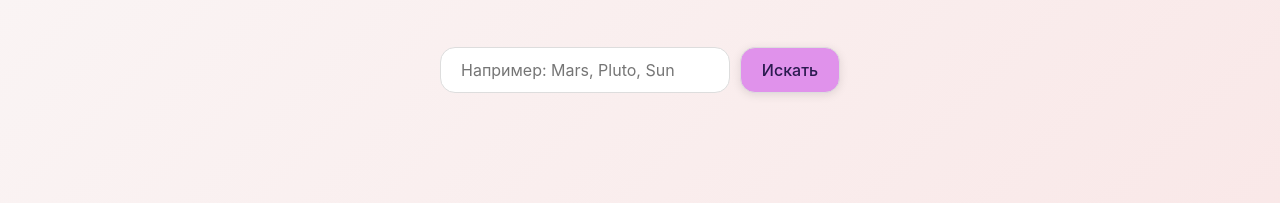
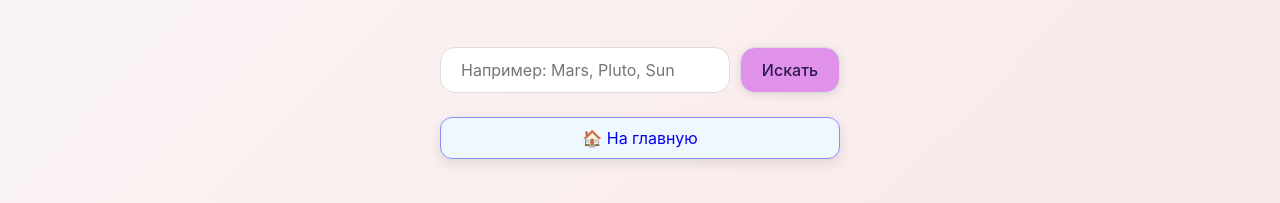
Before and after one commit to wraxau/web-laba2, a website built with Vite: page docs/new.html in a window 1280 px wide. Shown: the part 125-328 px from the top of the page. Built offline with nearby package versions, Linux system fonts and the light colour scheme.

Commit message:
Update new.html

```diff
--- a/docs/new.html
+++ b/docs/new.html
@@ -19,6 +19,10 @@
             <input type="text" id="newInput" placeholder="Например: Mars, Pluto, Sun" required/>
             <button type="submit">Искать</button>
         </form>
+        <div class="to-home">
+            <a href="index.html" class="homeButton" id="to-home-button">🏠 На главную</a>
+        </div>
+        <div id="newResult" class="result"></div>
         <div id="newResult" class="result"></div>
     </main>
 </body>
```
